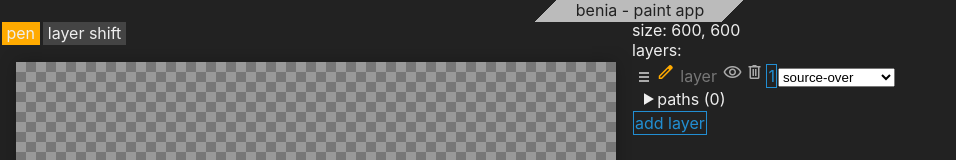
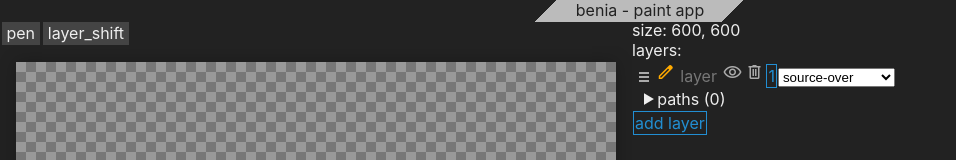
Before and after one commit to carrotflakes/benia, a React (Create React App) app: page / in a window 1280 px wide. Shown: the top 160 px of the page, without its empty margins (0-956 px from the left). Built offline with nearby package versions, Linux system fonts and the light colour scheme.

Commit message:
modal mode

```diff
--- a/src/components/App/context.tsx
+++ b/src/components/App/context.tsx
@@ -1,16 +1,22 @@
 import { createContext } from "react";
 import { Image } from "../../model";
 
-export const modes = ['pen', 'layer shift'] as const
 
-export type Mode = typeof modes[number]
+export type Mode = {
+  type: 'pen';
+  trail: [number, number][];
+  // setTrail: (trail: [number, number][]) => void;
+} | {
+  type: 'layer_shift';
+  drag: { start: [number, number], end: [number, number] } | null;
+  // setDrag: (drag: { start: [number, number], end: [number, number] } | null) => void;
+}
+export const modes: Mode['type'][] = ['pen', 'layer_shift']
 
 export const initialState = () => {
   const image = new Image([600, 600])
   return {
-    mode: 'pen' as Mode,
-    trail: [] as [number, number][],
-    drag: null as { start: [number, number], end: [number, number] } | null,
+    mode: null as Mode | null,
     image,
     currentLayerId: image.layers[0].id,
     color: 'black',
@@ -42,24 +48,19 @@ function setLineWidth(lineWidth: State['lineWidth']) {
   })
 }
 
-function setTrail(trail: State['trail']) {
+function setMode(mode: Mode['type']) {
   return (state: State) => ({
     ...state,
-    trail,
-  })
-}
-
-function setDrag(drag: State['drag']) {
-  return (state: State) => ({
-    ...state,
-    drag,
-  })
-}
-
-function setMode(mode: State['mode']) {
-  return (state: State) => ({
-    ...state,
-    mode,
+    mode: {
+      pen: {
+        type: mode,
+        trail: [],
+      },
+      layer_shift: {
+        type: mode,
+        drag: null,
+      }
+    }[mode] as Mode
   })
 }
 
@@ -84,14 +85,34 @@ function setImage(image: State['image'] | ((image: State['image']) => State['ima
   })
 }
 
+function setTrail(trail: [number, number][]) {
+  return (state: State) => (state.mode?.type === 'pen' ? {
+    ...state,
+    mode: {
+      ...state.mode,
+      trail,
+    },
+  } : state)
+}
+
+function setDrag(drag: { start: [number, number], end: [number, number] } | null) {
+  return (state: State) => (state.mode?.type === 'pen' ? {
+    ...state,
+    mode: {
+      ...state.mode,
+      drag,
+    },
+  } : state)
+}
+
 export function getActions(dispatch: (action: Action) => void) {
   return {
     setColor: (...ps: Parameters<typeof setColor>) => dispatch(setColor(...ps)),
     setLineWidth: (...ps: Parameters<typeof setLineWidth>) => dispatch(setLineWidth(...ps)),
-    setTrail: (...ps: Parameters<typeof setTrail>) => dispatch(setTrail(...ps)),
-    setDrag: (...ps: Parameters<typeof setDrag>) => dispatch(setDrag(...ps)),
     setCurrentLayerId: (...ps: Parameters<typeof setCurrentLayerId>) => dispatch(setCurrentLayerId(...ps)),
     setImage: (...ps: Parameters<typeof setImage>) => dispatch(setImage(...ps)),
     setMode: (...ps: Parameters<typeof setMode>) => dispatch(setMode(...ps)),
+    setTrail: (...ps: Parameters<typeof setTrail>) => dispatch(setTrail(...ps)),
+    setDrag: (...ps: Parameters<typeof setDrag>) => dispatch(setDrag(...ps)),
   }
 }
--- a/src/components/App/index.tsx
+++ b/src/components/App/index.tsx
@@ -15,23 +15,25 @@ function App() {
   const [state, dispatch] = useReducer(reducer, initialState())
   const actions = useMemo(() => getActions(dispatch), [dispatch])
 
-  const modeHandlers = useMemo(() => ({
-    pen: {
+  const modeHandlers = useMemo(() => {
+    const mode = state.mode
+    switch (mode?.type) {
+      case 'pen': return {
         mouseDown: (pos: [number, number]) => {
           actions.setTrail([pos])
         },
         mouseMove: (pos: [number, number]) => {
-        const last = state.trail.at(-1)
+          const last = mode.trail.at(-1)
           if (last) {
             const d = distance(last, pos)
             if (10 <= d) {
-            actions.setTrail([...state.trail, pos])
+              actions.setTrail([...mode.trail, pos])
             }
           }
         },
         mouseUp: (e: MouseEvent) => {
-        if (state.trail.length > 2) {
-          const path = new Path(state.trail, state.color, state.lineWidth)
+          if (mode.trail.length > 2) {
+            const path = new Path(mode.trail, state.color, state.lineWidth)
             actions.setImage(img => {
               return produce(img, (img) => {
                 img.getLayerById(state.currentLayerId)?.paths.push(path)
@@ -41,8 +43,8 @@ function App() {
           actions.setTrail([])
           e.preventDefault()
         },
-    },
-    'layer shift': {
+      }
+      case 'layer_shift': return {
         mouseDown: (pos: [number, number]) => {
           actions.setDrag({
             start: pos,
@@ -50,15 +52,15 @@ function App() {
           })
         },
         mouseMove: (pos: [number, number]) => {
-        if (state.drag)
+          if (mode.drag)
             actions.setDrag({
-            start: state.drag.start,
+              start: mode.drag.start,
               end: pos,
             })
         },
         mouseUp: (e: MouseEvent) => {
-        if (state.drag) {
-          const drag = state.drag
+          if (mode.drag) {
+            const drag = mode.drag
             actions.setImage(img => {
               return produce(img, (img) => {
                 const layer = img.getLayerById(state.currentLayerId)
@@ -77,7 +79,13 @@ function App() {
           e.preventDefault()
         },
       }
-  }[state.mode]), [state, actions])
+      default: return {
+        mouseDown: () => { },
+        mouseMove: () => { },
+        mouseUp: () => { },
+      }
+    }
+  }, [state, actions])
 
   const handlers = useCursorTrackEventHandler(
     modeHandlers.mouseDown,
@@ -94,17 +102,18 @@ function App() {
 
     let imageToDraw = state.image
 
-    switch (state.mode) {
+    switch (state.mode?.type) {
       case 'pen':
-        if (state.trail.length > 2) {
+        if (state.mode.trail.length > 2) {
+          const trail = state.mode.trail
           imageToDraw = produce(imageToDraw, img => {
-            img.getLayerById(state.currentLayerId)?.paths.push(new Path(state.trail, state.color, state.lineWidth))
+            img.getLayerById(state.currentLayerId)?.paths.push(new Path(trail, state.color, state.lineWidth))
           })
         }
         break
-      case 'layer shift':
-        if (state.drag) {
-          const drag = state.drag
+      case 'layer_shift':
+        if (state.mode.drag) {
+          const drag = state.mode.drag
           imageToDraw = produce(imageToDraw, (img) => {
             const layer = img.getLayerById(state.currentLayerId)
             if (!layer) return
@@ -136,7 +145,7 @@ function App() {
         </header>
         <div className={style.center}>
           <div>
-            <Tools {...{ mode: state.mode, setMode: actions.setMode }} />
+            <Tools {...{ mode: state?.mode?.type, setMode: actions.setMode }} />
             <div>
               <canvas
                 className={style.canvas}
@@ -171,7 +180,7 @@ function App() {
 
 export default App;
 
-const Tools = ({ mode, setMode }: { mode: Mode, setMode: (mode: Mode) => void }) => {
+const Tools = ({ mode, setMode }: { mode?: Mode['type'], setMode: (mode: Mode['type']) => void }) => {
   return <div style={{ textAlign: 'left' }}>
     {modes.map(m => (
       <span
```
Lines whose indentation alone changed are shown as unchanged.
